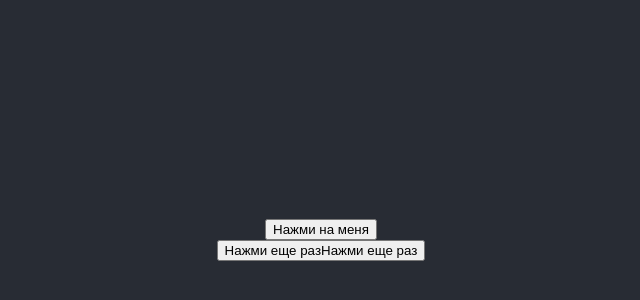
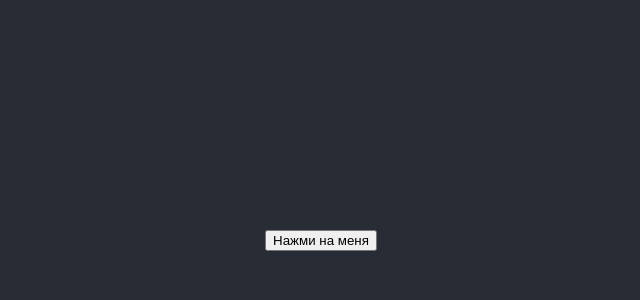
Before and after one commit to 7Kseniya/PhotoFlex, a React (Create React App) app: page / in a window 1280 px wide. Shown: the part 160-460 px from the top of the page, without its empty margins (319-959 px from the left). Built offline with nearby package versions, Linux system fonts and the light colour scheme; the HTML template or start-up script is replaced by a standard one.

Commit message:
g3 e2e test failed

```diff
--- a/src/App.js
+++ b/src/App.js
@@ -3,27 +3,16 @@ import React, { useState } from 'react';
 
 function App() {
   const [click, setClick] = useState(false);
-  const [anotherClick, setAnotherClick] = useState(false);
 
   const handleClick = () => {
     setClick((prevClick) => !prevClick);
   };
-
-  const handleAnotherClick = () => {
-    setAnotherClick((prevClick) => !prevClick);
-  };
-
   return (
     <div className="App">
       <header className="App-header">
         <button onClick={handleClick}>
           {click ? 'Ура' : 'Нажми на меня'}
         </button>
-        <button onClick={handleAnotherClick}>
-          {' '}
-          {anotherClick ? 'Еще' : 'Нажми еще раз'}
-          Нажми еще раз
-        </button>{' '}
       </header>
     </div>
   );
```
Also changed, not shown: 1 other file (tests, documents, lock files or other folders).
